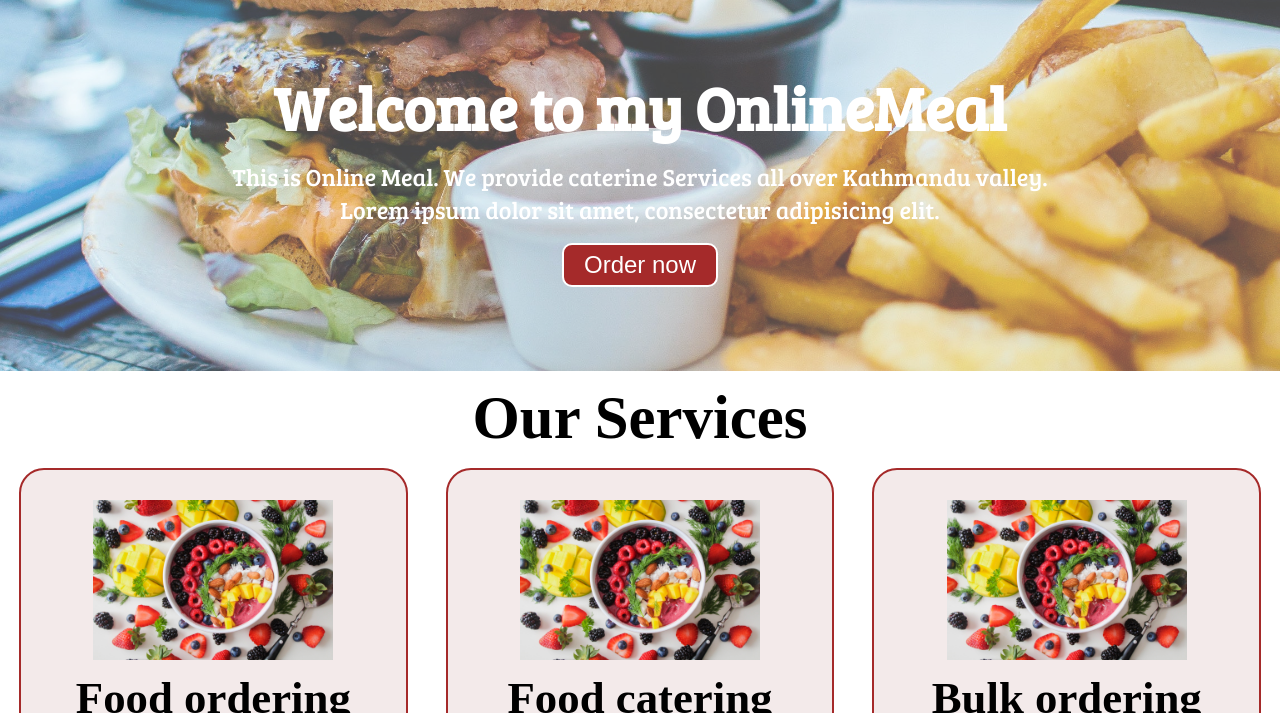
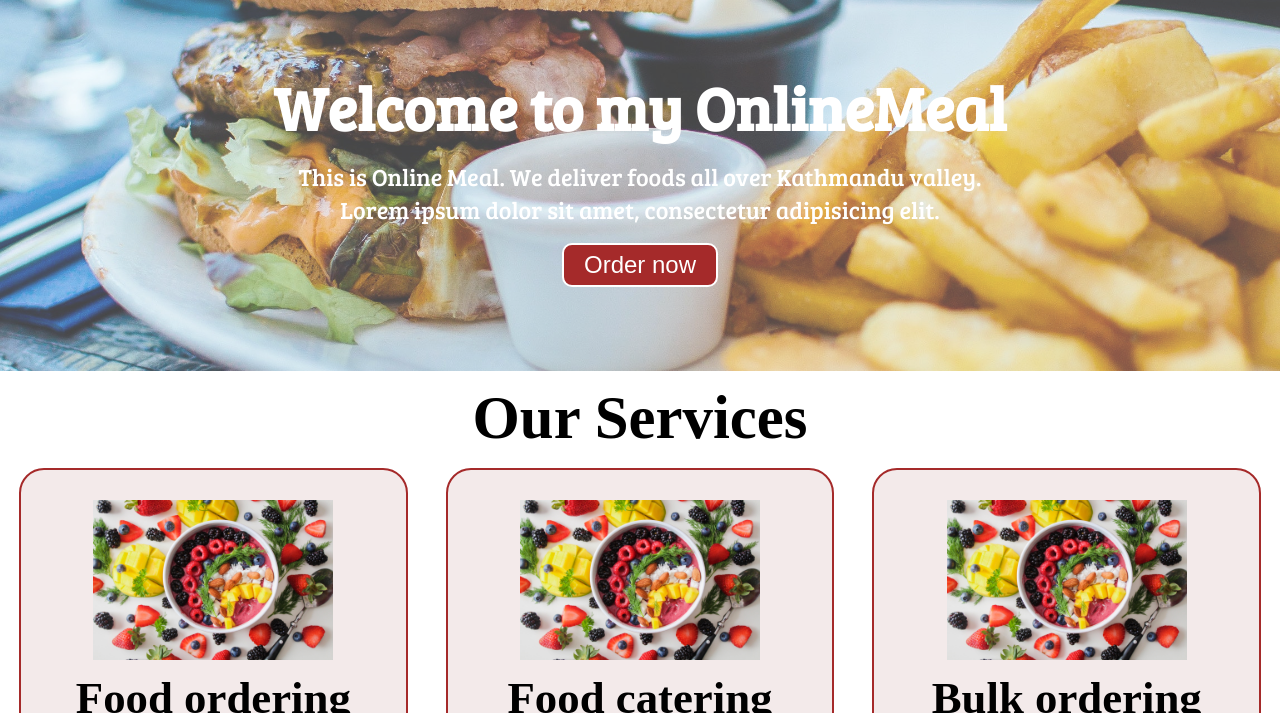
Before and after one commit to DikuCoding/Online-Meal, a plain HTML site: page index.html in a window 1280 px wide. Shown: the part 87-800 px from the top of the page. Drawn offline with Linux system fonts and the light colour scheme.

Commit message:
Update index.html

```diff
--- a/index.html
+++ b/index.html
@@ -27,7 +27,7 @@
     <section id="home">
       <h1 class="h-primary">Welcome to my OnlineMeal</h1>
       <p>
-          This is Online Meal. We provide caterine Services all over Kathmandu valley.
+          This is Online Meal. We deliver foods all over Kathmandu valley.
       </p>
       <p>Lorem ipsum dolor sit amet, consectetur adipisicing elit.</p>
       <button class="btn">Order now</button>
```
